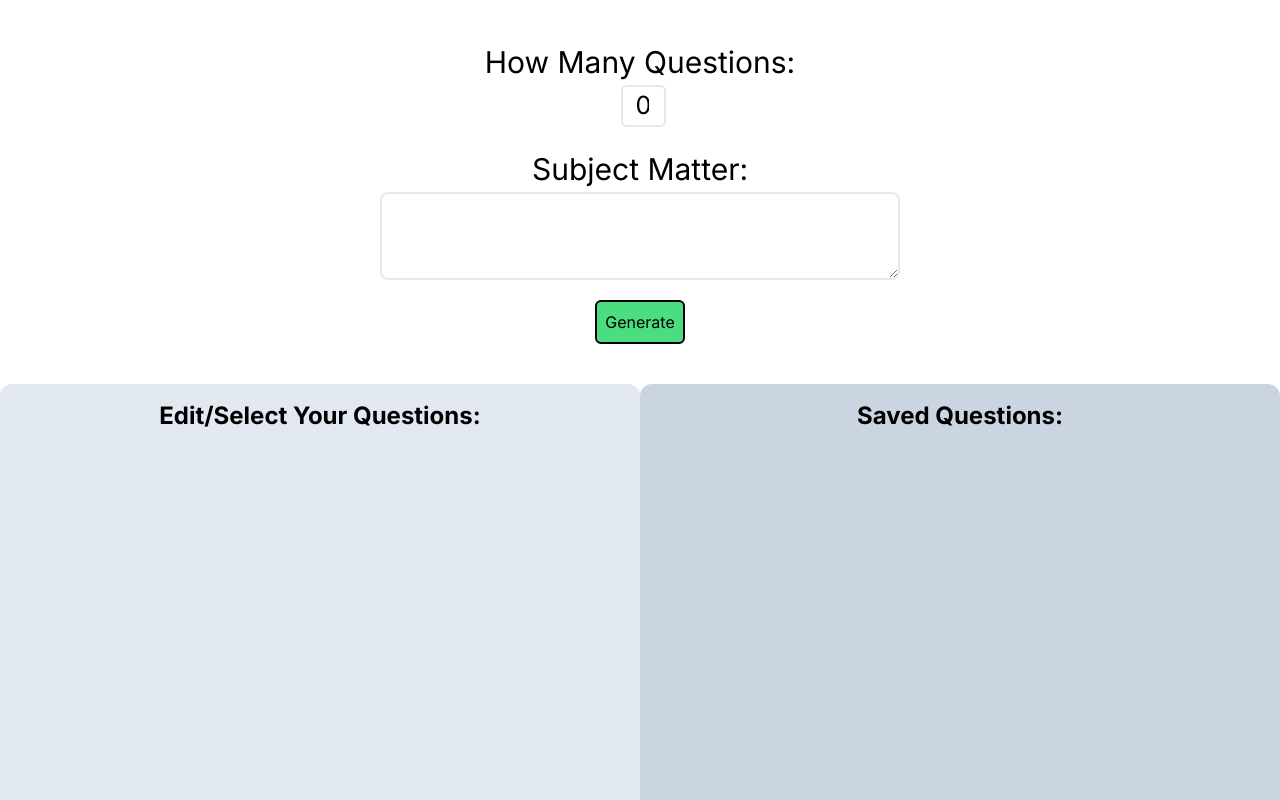
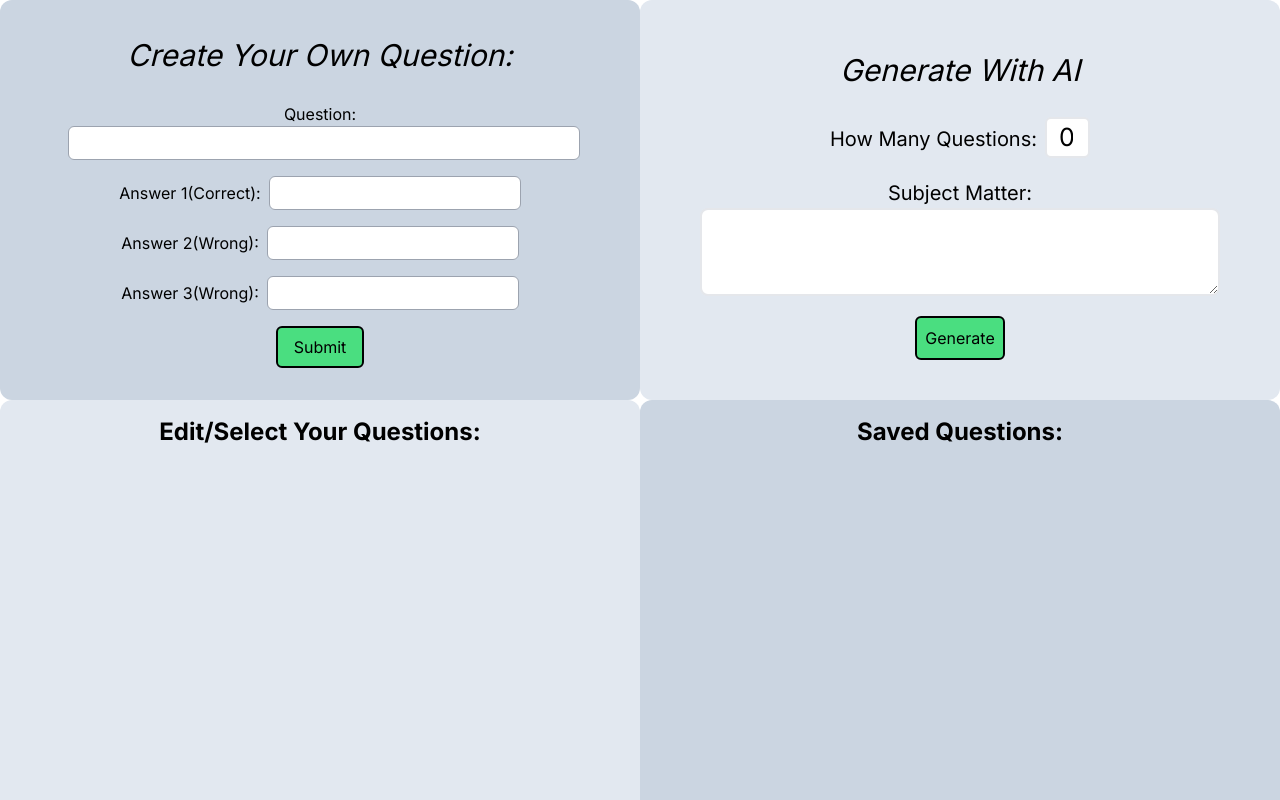
Before and after one commit to Hoffalypse/unscrolled-basic, a Next.js app: page / in a window 1280 px wide. Shown: the top 800 px of the page. Built offline with nearby package versions, Linux system fonts and the light colour scheme.

Commit message:
added self input question and spread so can be added to AI generated questions

```diff
--- a/app/page.js
+++ b/app/page.js
@@ -1,7 +1,7 @@
 "use client"
 import { useState } from "react";
 import { generateQuestions } from "@/utils";
-import { RenderQuestions, QuestionForm, Loader } from "@/components";
+import { RenderQuestions, AIQuestionForm, ManualQuestion, Loader } from "@/components";
 
 export default function Home() {
   const [numQuestions, setNumQuestions] = useState(0);
@@ -11,7 +11,8 @@ export default function Home() {
 
   const handleSubmit = async (e) => {
     e.preventDefault();
-    setLoading(true)
+    setLoading(true);
+
     // Prepare the data to be sent to the API
     const formData = {
       numQuestions: parseInt(numQuestions),
@@ -21,8 +22,7 @@ export default function Home() {
     // API Call
     const data = await generateQuestions(numQuestions, about);
 
-
-    //Get data into proper format
+    // Get data into the proper format
     const updatedQuestionObj = data.reduce((acc, item, index) => {
       const [questionLine, answersString] = item.text.split("[");
       const question = questionLine.replace(/[\n\r]/g, "");
@@ -35,28 +35,47 @@ export default function Home() {
       return acc;
     }, {});
 
-    setQuestionObj(updatedQuestionObj);
+    setQuestionObj((prevQuestionObj) => ({
+      ...prevQuestionObj,
+      ...updatedQuestionObj,
+    }));
 
     // Reset the form inputs after submission
     setNumQuestions(0);
     setAbout("");
-    setLoading(false)
+    setLoading(false);
   };
+
+  const handleManualQuestionSubmit = (manualQuestion) => {
+    setQuestionObj((prevQuestionObj) => ({
+      ...prevQuestionObj,
+      [manualQuestion.question]: manualQuestion.answers,
+    }));
+  };
+
   return (
     <>
-      <QuestionForm
+      <div className="flex flex-col lg:flex-row">
+        <div className="w-full lg:w-1/2">
+          <ManualQuestion handleManualQuestionSubmit={handleManualQuestionSubmit} />
+        </div>
+        <div className="w-full lg:w-1/2">
+          <AIQuestionForm
             handleSubmit={handleSubmit}
             setNumQuestions={setNumQuestions}
             setAbout={setAbout}
             numQuestions={numQuestions}
             about={about}
           />
-      {loading ?
+        </div>
+      </div>
+      {loading ? (
         <div className="flex justify-center mt-20">
           <Loader />
         </div>
-      : ""}
-
+      ) : (
+        ""
+      )}
       <div>
         <RenderQuestions questions={questionObj} />
       </div>
--- a/components/QuestionForm.jsx
+++ b/components/AIQuestionForm.jsx
@@ -8,11 +8,13 @@ const QuestionForm = ({
   setAbout,
 }) => {
   return (
-    <>
+    <div className="flex flex-col items-center justify-center bg-slate-200 h-[50vh] rounded-xl ">
+    <h2 className="italic text-[30px] text-center mt-2">Generate With AI</h2>
+    <br/>
       <form onSubmit={handleSubmit}>
-        <div className="flex justify-center mt-10">
-          <div className="flex flex-col items-center">
-            <label className="text-[30px]" htmlFor="numQuestions">
+        <div className="flex justify-center items-center">
+          <div className=" items-center">
+            <label className="text-[20px]" htmlFor="numQuestions">
               How Many Questions:
             </label>
             <input
@@ -29,7 +31,7 @@ const QuestionForm = ({
 
         <div className="flex justify-center mt-10">
           <div className="flex flex-col items-center">
-            <label className="text-[30px]  mt-[-20px]" htmlFor="about">
+            <label className="text-[20px]  mt-[-20px]" htmlFor="about">
               Subject Matter:
             </label>
             <textarea
@@ -52,7 +54,7 @@ const QuestionForm = ({
           </button>
         </div>
       </form>
-    </>
+    </div>
   );
 };
 
--- /dev/null
+++ b/components/ManualQuestion.jsx
@@ -0,0 +1,79 @@
+import React, { useState } from "react";
+
+const ManualQuestion = ({ handleManualQuestionSubmit }) => {
+  const [question, setQuestion] = useState("");
+  const [answers, setAnswers] = useState(["", "", ""]);
+
+  const handleQuestionChange = (e) => {
+    setQuestion(e.target.value);
+  };
+
+  const handleAnswerChange = (e, index) => {
+    const updatedAnswers = [...answers];
+    updatedAnswers[index] = e.target.value;
+    setAnswers(updatedAnswers);
+  };
+
+  const submitQuestion = () => {
+    const manualQuestion = {
+      question,
+      answers,
+    };
+    handleManualQuestionSubmit(manualQuestion);
+  };
+
+  return (
+    <div className="flex flex-col items-center justify-center bg-slate-300 h-[50vh] rounded-xl">
+      <h2 className="text-[30px] italic">Create Your Own Question:</h2>
+      <br />
+      <label htmlFor="question">Question:</label>
+      <input
+        type="text"
+        id="question"
+        value={question}
+        onChange={handleQuestionChange}
+        className="border border-gray-400 rounded-md px-2 py-1 ml-2 mb-4 w-[80%]"
+      />
+
+      <div className="mb-4">
+        <label htmlFor="answer1">Answer 1(Correct):</label>
+        <input
+          type="text"
+          id="answer1"
+          value={answers[0]}
+          onChange={(e) => handleAnswerChange(e, 0)}
+          className="border border-gray-400 rounded-md px-2 py-1 ml-2"
+        />
+      </div>
+      <div className="mb-4">
+        <label htmlFor="answer2">Answer 2(Wrong):</label>
+        <input
+          type="text"
+          id="answer2"
+          value={answers[1]}
+          onChange={(e) => handleAnswerChange(e, 1)}
+          className="border border-gray-400 rounded-md px-2 py-1 ml-2"
+        />
+      </div>
+      <div className="mb-4">
+        <label htmlFor="answer3">Answer 3(Wrong):</label>
+        <input
+          type="text"
+          id="answer3"
+          value={answers[2]}
+          onChange={(e) => handleAnswerChange(e, 2)}
+          className="border border-gray-400 rounded-md px-2 py-1 ml-2"
+        />
+      </div>
+
+      <button
+        onClick={submitQuestion}
+        className="bg-green-400 border-2 border-black px-4 py-[7px] flex justify-center rounded-md"
+      >
+        Submit
+      </button>
+    </div>
+  );
+};
+
+export default ManualQuestion;
--- a/components/RenderQuestions.jsx
+++ b/components/RenderQuestions.jsx
@@ -46,7 +46,7 @@ const RenderQuestions = ({ questions }) => {
   };
 
   return (
-    <div className="flex flex-col mt-10 lg:flex-row  ">
+    <div className="flex flex-col lg:flex-row  ">
       <div className="w-full lg:w-[50%] flex flex-col items-center bg-slate-200 h-[100vh] rounded-xl">
         <h2 className="text-2xl font-bold my-4">Edit/Select Your Questions:</h2>
         {editedQuestions.map(({ question, answers }, questionIndex) => (
@@ -64,7 +64,7 @@ const RenderQuestions = ({ questions }) => {
                 />
               </button>
               <input
-                className="text-xl mb-2 px-2 py-1 border-none w-full border-gray-300 rounded-md"
+                className="text-xl mb-2 px-2 py-1 border-none w-full border-gray-300 rounded-md bg-slate-200"
                 value={question}
                 onChange={(e) => handleQuestionChange(e, questionIndex)}
               />
--- a/components/index.js
+++ b/components/index.js
@@ -1,11 +1,13 @@
 import RenderQuestions from "./RenderQuestions";
-import QuestionForm from "./QuestionForm";
+import AIQuestionForm from "./AIQuestionForm";
 import Loader from "./Loader";
 import SavedQuestions from "./SavedQuestions";
+import ManualQuestion from "./ManualQuestion"
 
 export {
     RenderQuestions,
-    QuestionForm,
+    AIQuestionForm,
     Loader,
     SavedQuestions,
+    ManualQuestion,
 }
```
Lines whose indentation alone changed are shown as unchanged.
